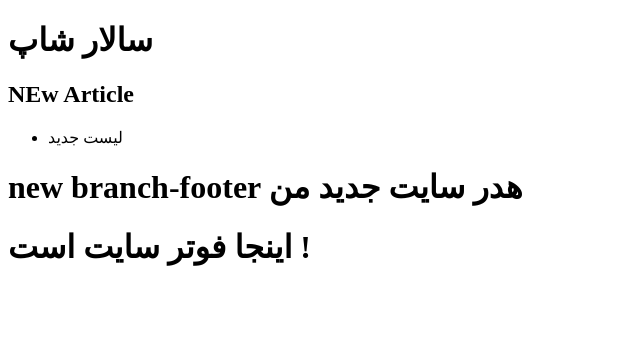
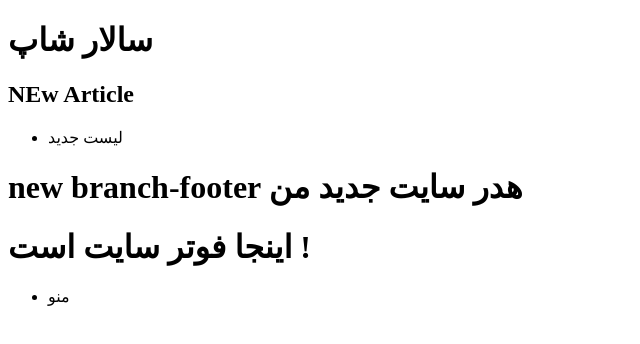
Before and after one commit to milad0211/test-shop, a plain HTML site: page index.html in a window 1280 px wide. Shown: the full height of the page, 0-640 px from the left. Drawn offline with Linux system fonts and the light colour scheme.

```diff
--- a/index.html
+++ b/index.html
@@ -24,5 +24,8 @@
     <footer>
         <h1>اینجا فوتر سایت است !</h1>
     </footer>
+    <ul>
+        <li>منو</li>
+    </ul>
 </body>
 </html>
```
